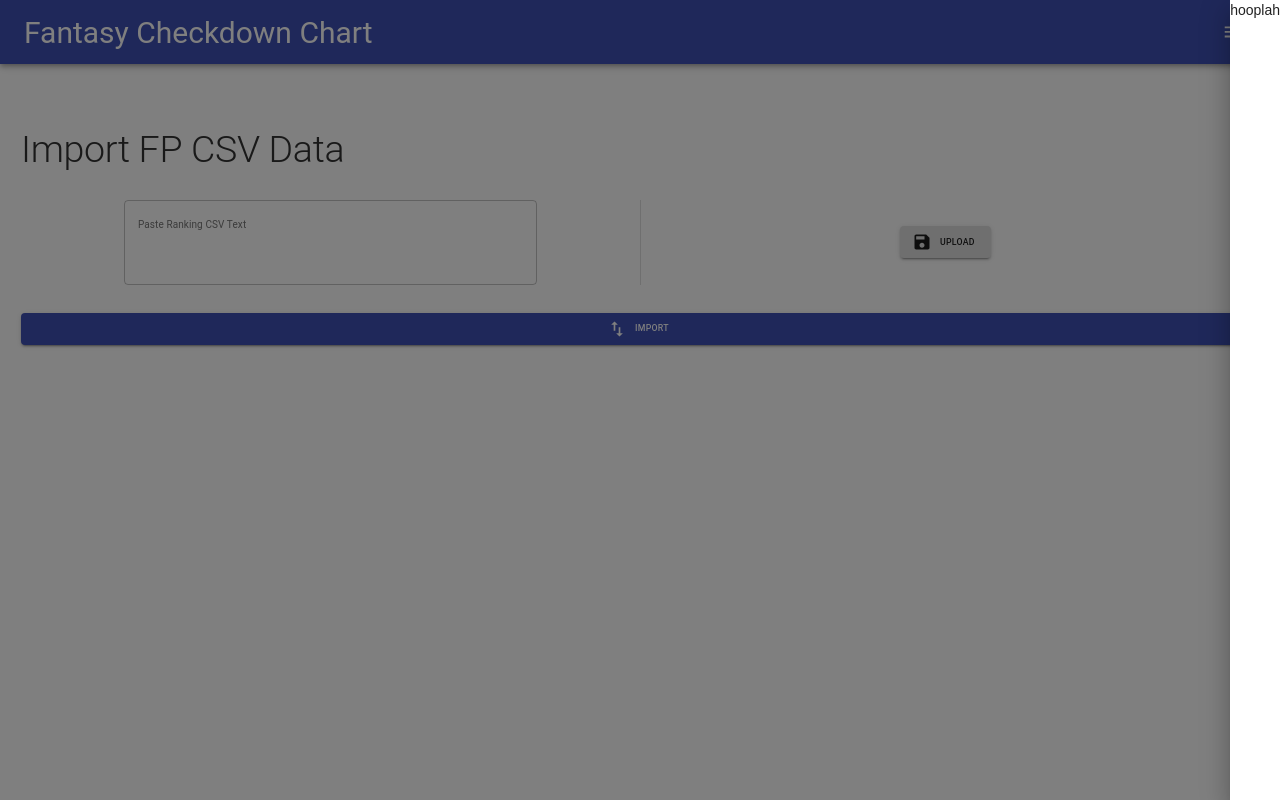
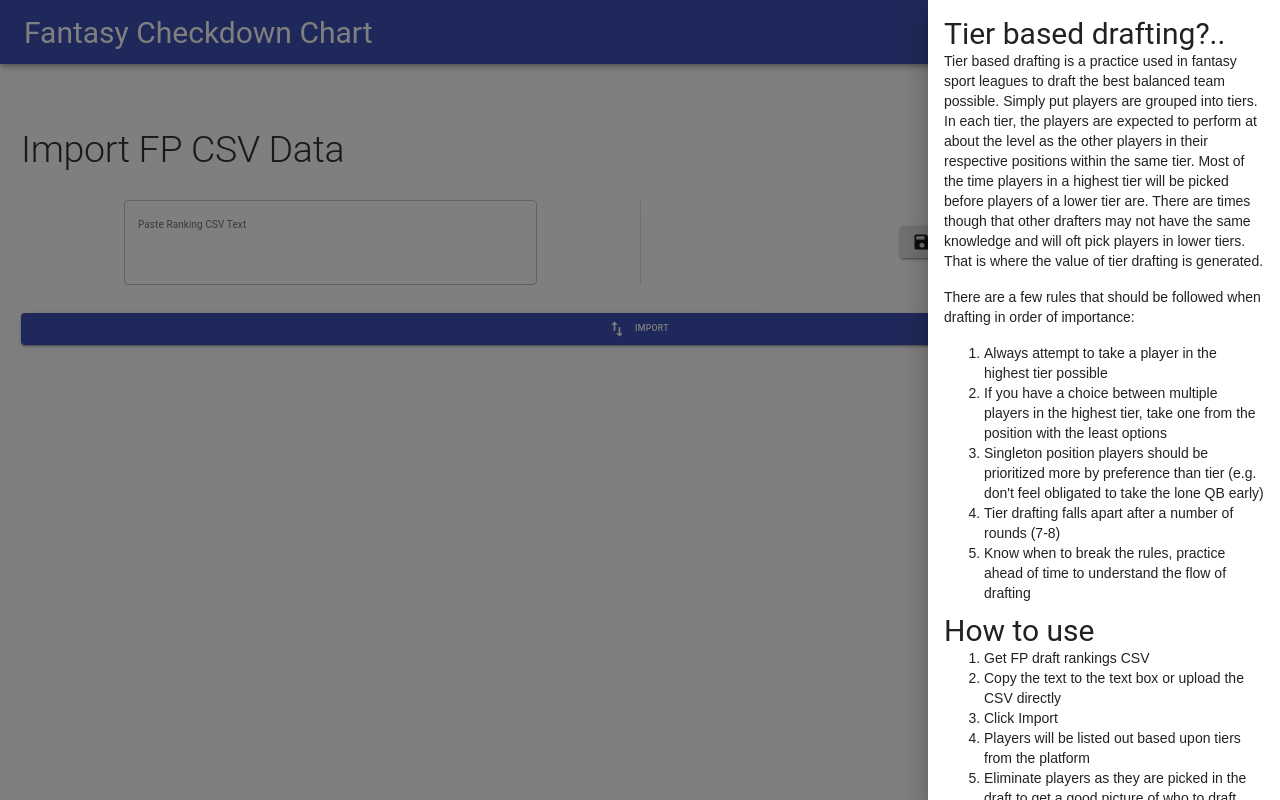
Before and after one commit to ajesk/fantasy-checkdown, a React (Create React App) app: page / in a window 1280 px wide. Both pictures are taken after a click on the button "menu". Built offline with nearby package versions, Linux system fonts and the light colour scheme.

Commit message:
feat: adding instructions cause why not

```diff
--- a/src/components/Header/Header.jsx
+++ b/src/components/Header/Header.jsx
@@ -1,16 +1,16 @@
 import React, { useState } from 'react';
 import { makeStyles } from '@material-ui/core/styles';
-import AppBar from '@material-ui/core/AppBar';
-import Toolbar from '@material-ui/core/Toolbar';
-import Typography from '@material-ui/core/Typography';
-import IconButton from '@material-ui/core/IconButton';
+import { AppBar, Toolbar, Typography, IconButton, Drawer, Box } from '@material-ui/core';
 import MenuIcon from '@material-ui/icons/Menu';
-import Drawer from '@material-ui/core/Drawer';
 
 const useStyles = makeStyles((theme) => ({
   title: {
     flexGrow: 1,
   },
+  drawer: {
+    width: theme.spacing(40),
+    margin: theme.spacing(2)
+  }
 }));
 
 const Header = () => {
@@ -30,8 +30,33 @@ const Header = () => {
         </Toolbar>
       </AppBar>
       <Drawer anchor="right" open={showDrawer} onClose={() => setDrawer(false)}>
-        hooplah
-      </Drawer>
+        <Box className={classes.drawer}>
+          <Typography variant="h3">Tier based drafting?..</Typography>
+          <Typography paragraph variant="inherit">
+            Tier based drafting is a practice used in fantasy sport leagues to draft the best balanced team possible.
+            Simply put players are grouped into tiers. In each tier, the players are expected to perform at about the level
+            as the other players in their respective positions within the same tier. Most of the time players in a highest tier
+            will be picked before players of a lower tier are. There are times though that other drafters may not have the same
+            knowledge and will oft pick players in lower tiers. That is where the value of tier drafting is generated.
+          </Typography>
+          <Typography paragraph variant="inherit">There are a few rules that should be followed when drafting in order of importance:</Typography>
+          <ol>
+            <li>Always attempt to take a player in the highest tier possible</li>
+            <li>If you have a choice between multiple players in the highest tier, take one from the position with the least options</li>
+            <li>Singleton position players should be prioritized more by preference than tier (e.g. don't feel obligated to take the lone QB early)</li>
+            <li>Tier drafting falls apart after a number of rounds (7-8)</li>
+            <li>Know when to break the rules, practice ahead of time to understand the flow of drafting</li>
+          </ol>
+          <Typography variant="h3">How to use</Typography>
+            <ol>
+              <li>Get FP draft rankings CSV</li>
+              <li>Copy the text to the text box or upload the CSV directly</li>
+              <li>Click Import</li>
+              <li>Players will be listed out based upon tiers from the platform</li>
+              <li>Eliminate players as they are picked in the draft to get a good picture of who to draft</li>
+            </ol>
+        </Box>
+      </Drawer >
     </>
   )
 }
```
